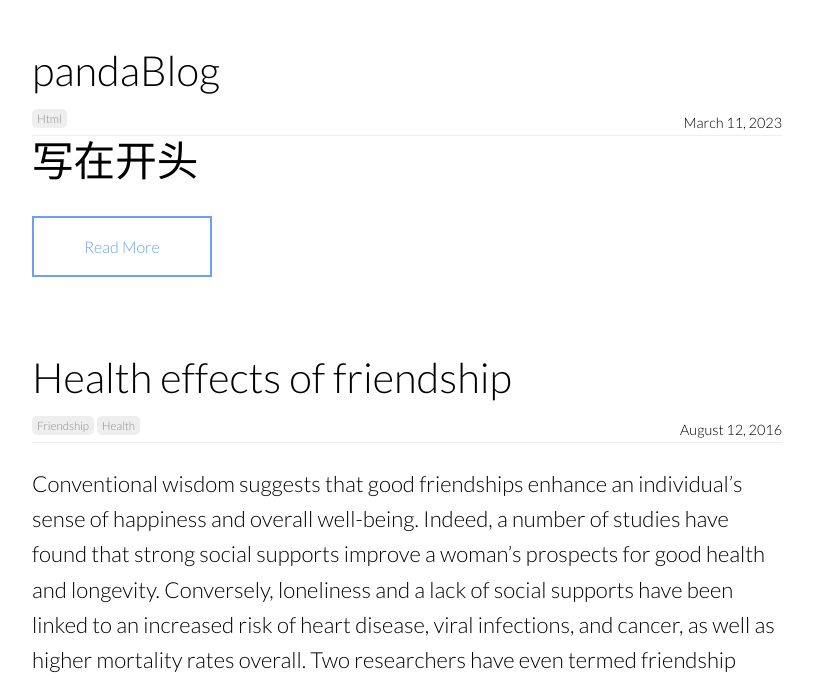
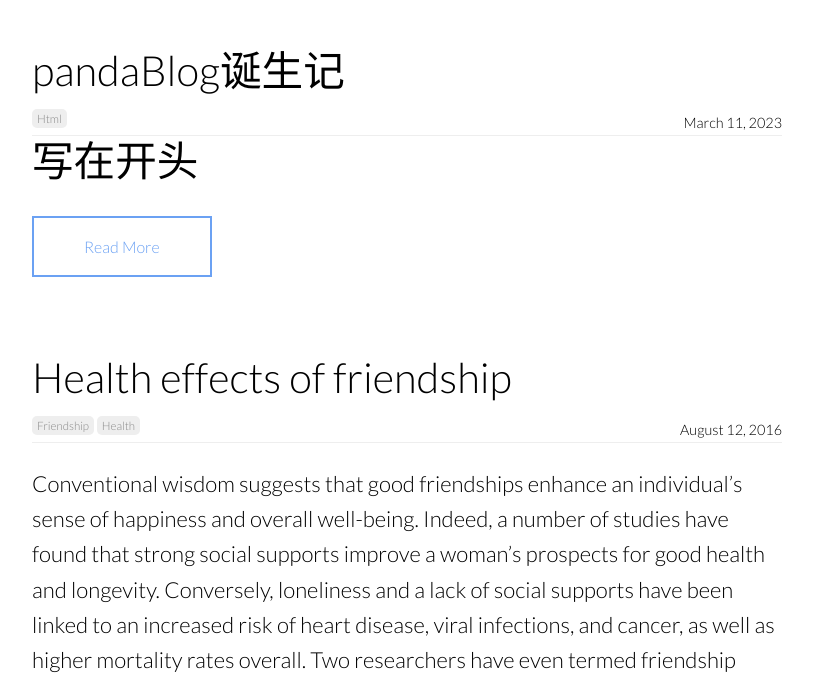
Before and after one commit to pandacase/pandacase.github.io, a Jekyll site: the page built from blog/index.html, in a window 1280 px wide and 900 px high, scrolled down 689 px, cut to the strip 215-900 px from the top of the window. Shown: the whole strip, without its empty margins (233-1046 px from the left). Built offline with Jekyll 4.4.1, drawn with Linux system fonts in a browser that asks for light colours; nearby versions of some CDN libraries; the list of posts is cut into pages by our own code.

Commit message:
Update 2023-03-11-pandaBlog.md

```diff
--- a/_posts/2023-03-11-pandaBlog.md
+++ b/_posts/2023-03-11-pandaBlog.md
@@ -1,5 +1,5 @@
 ---
-title: "pandaBlog"
+title: pandaBlog诞生记
 date: 2023-03-11
 description: ....
 categories:
```
